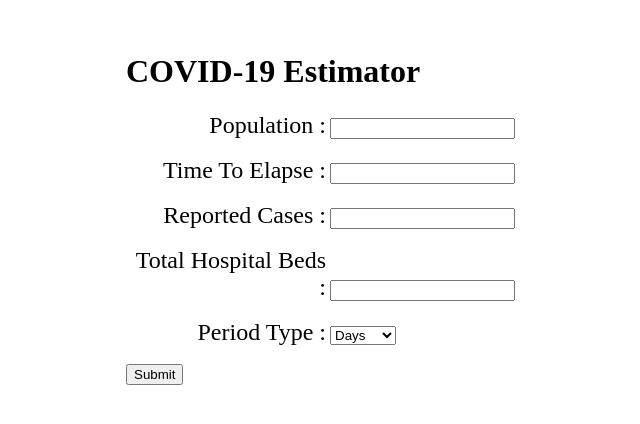
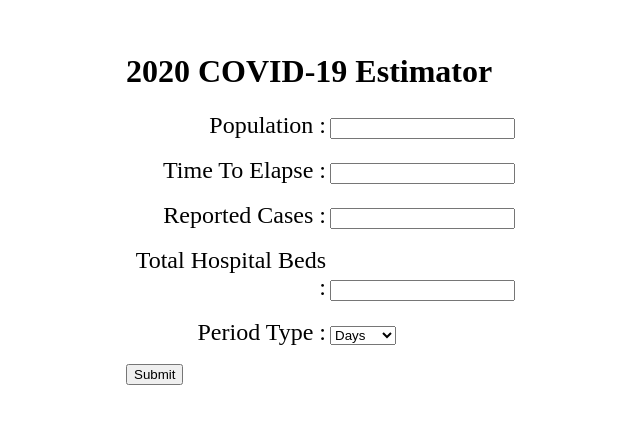
Before and after one commit to nii4u/My-Covid-19-estimator, a website: page src/index.html in a window 1280 px wide. Shown: the part 188-612 px from the top of the page, without its empty margins (164-804 px from the left). Drawn offline with Linux system fonts and the light colour scheme.

Commit message:
rename title

```diff
--- a/src/index.html
+++ b/src/index.html
@@ -1,16 +1,16 @@
 <!DOCTYPE html>
 <html lang="en">
 <head>
-    <meta charset='utf-8'>
+    <meta charset='utf-8'/>
     <meta http-equiv='X-UA-Compatible' content='IE=edge'>
-    <title>COVID-19 Estimator</title>
+    <title> 2020 COVID-19 Estimator</title>
     <meta name='viewport' content='width=device-width, initial-scale=1'>
     <link rel='stylesheet' type='text/css' media='screen' href='main.css'>
     <meta name="Description" content="The assessment empowers me to attempt helping society and leaders prepare for the real rig problem of COVID-19, which is its impact on lives, health systems, supply chains, and the economy.">
 </head>
 <body>
     <div class="form">
-        <h1>COVID-19 Estimator</h1>
+        <h1>2020 COVID-19 Estimator</h1>
         <form>
             <label for="population">Population :</label>
             <input type="number" id="population" data-population><br><br>
```
